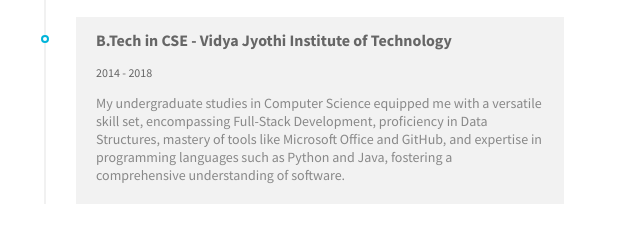
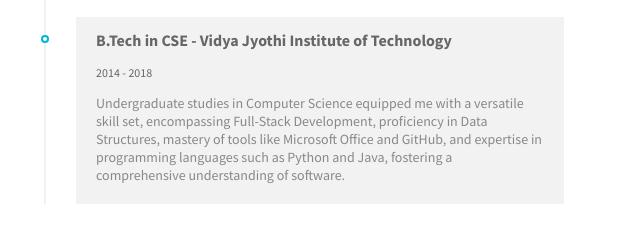
Before and after one commit to akhiltodecode/akhiltodecode.github.io, a plain HTML site: page index.html in a window 1280 px wide. Shown: the part 2330-2564 px from the top of the page, 41-681 px from the left. Drawn offline with nearby package versions, Linux system fonts and the light colour scheme; files whose address does not match are found by name.

Commit message:
Update index.html
Signed-off-by: Akhil <44576706+akhiltodecode@users.noreply.github.com>

```diff
--- a/index.html
+++ b/index.html
@@ -247,7 +247,7 @@ I've excelled in data processing steps, statistical analysis, and ETL, working o
                   <div class="content-text">
                     <h3 class="line-title">B.Tech in CSE - Vidya Jyothi Institute of Technology</h3>
                     <span>2014 - 2018 </span>
-                    <p class="line-text">My undergraduate studies in Computer Science equipped me with a versatile skill set, encompassing Full-Stack Development, proficiency in Data Structures, mastery of tools like Microsoft Office and GitHub, and expertise in programming languages such as Python and Java, fostering a comprehensive understanding of software.</p>
+                    <p class="line-text">Undergraduate studies in Computer Science equipped me with a versatile skill set, encompassing Full-Stack Development, proficiency in Data Structures, mastery of tools like Microsoft Office and GitHub, and expertise in programming languages such as Python and Java, fostering a comprehensive understanding of software.</p>
                   </div>
                 </li>
               </ul>
```
